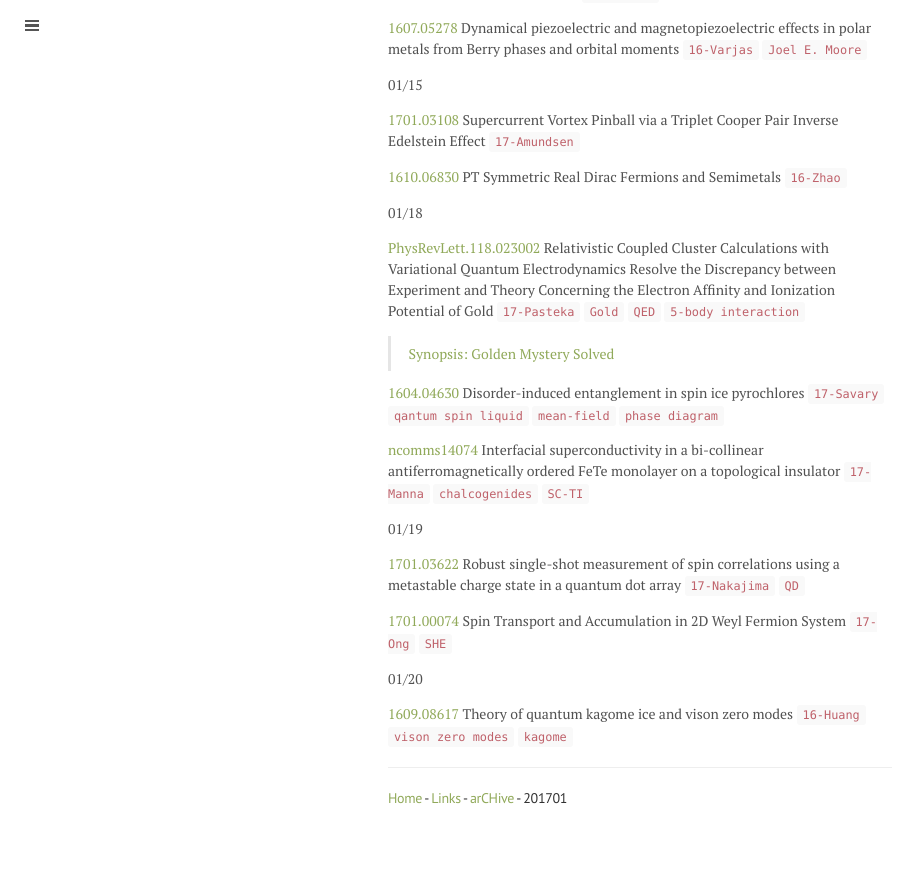
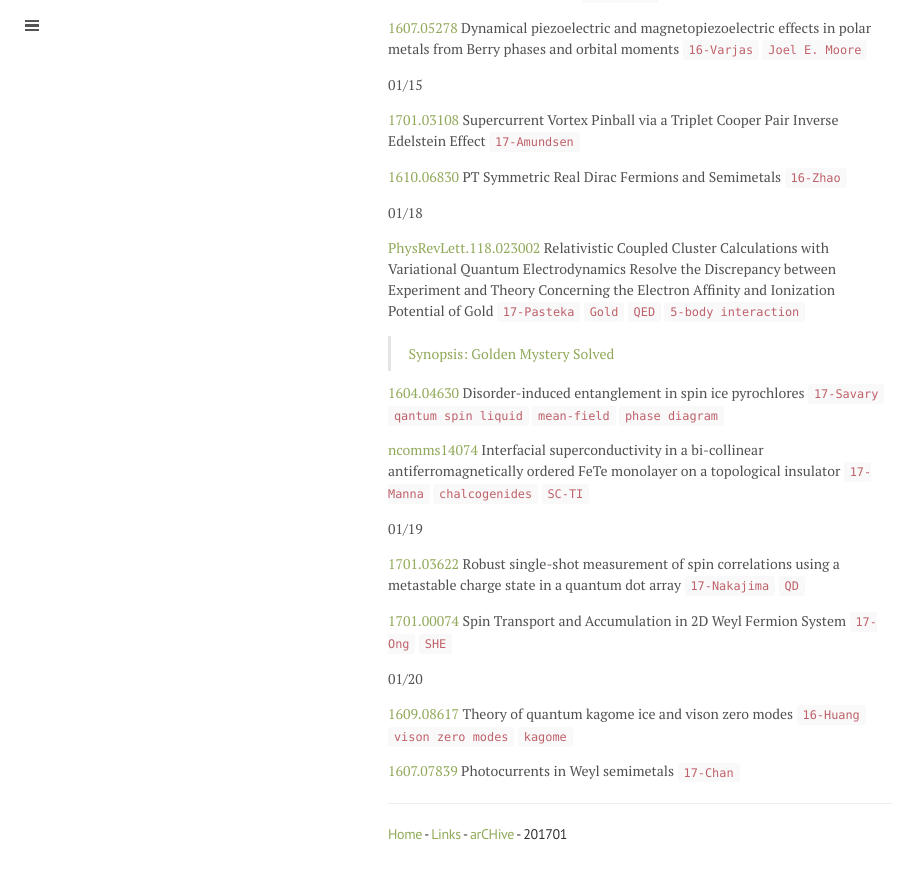
Before and after one commit to qkrwlsghdcjsworlt/work, a Jekyll site: the page built from 201701.md, in a window 1280 px wide and 900 px high, scrolled down 2272 px. Shown: the top 879 px of the window, without its empty margins (0-916 px from the left). Built offline with Jekyll 4.4.1, drawn with Linux system fonts in a browser that asks for light colours.

Commit message:
“update”

```diff
--- a/201701.md
+++ b/201701.md
@@ -124,7 +124,7 @@ metastable charge state in a quantum dot array `17-Nakajima` `QD`
 
 [1609.08617](https://arxiv.org/abs/1609.08617) Theory of quantum kagome ice and vison zero modes `16-Huang` `vison zero modes` `kagome`
 
-
+[1607.07839](https://arxiv.org/abs/1607.07839) Photocurrents in Weyl semimetals `17-Chan`
 
 
 ---
```
